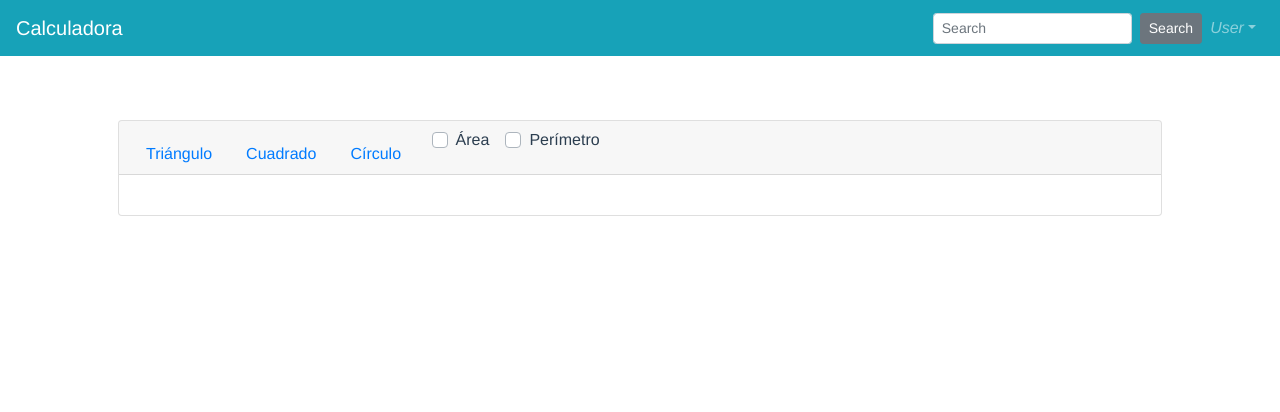
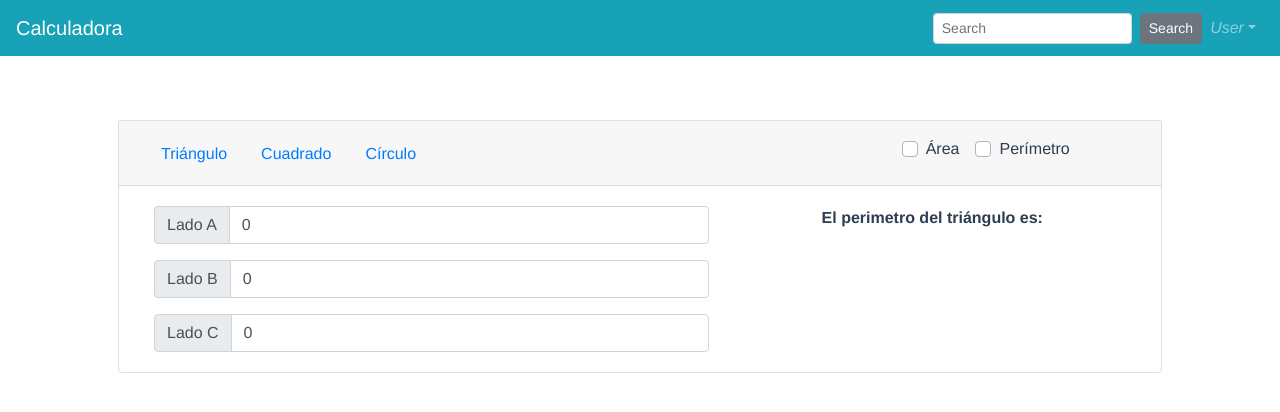
Before and after one commit to esvelpe/Calculadora, a Vue app in the folder calculadora/: page /figuras in a window 1280 px wide. Shown: the top 412 px of the page. Built offline with nearby package versions, Linux system fonts and the light colour scheme.

Commit message:
Componente triángulo

```diff
--- a/calculadora/src/components/PxTriangulo.vue
+++ b/calculadora/src/components/PxTriangulo.vue
@@ -1,27 +1,89 @@
 <template>
   <div>
-    <div v-if="propiedades.includes('area')">
-      AREAAA Lorem, ipsum dolor sit amet consectetur adipisicing elit. Eius sit
-      ab quas quidem nihil autem, commodi doloribus fuga voluptas quibusdam ex
-      cum reprehenderit architecto. Illo reiciendis aliquam omnis beatae
-      voluptatibus!
-    </div>
-    <div v-if="propiedades.includes('perimetro')">
-      Lorem ipsum dolor sit amet, consectetur adipisicing elit. Aperiam sint
-      voluptatem ea cumque neque laudantium nisi nulla reiciendis non. Animi
-      labore reiciendis repellendus obcaecati. Molestias odit doloribus neque ad
-      suscipit.
-    </div>
+    <template>
+      <b-container>
+        <b-row>
+          <b-col cols="7">
+            <b-input-group prepend="Lado A">
+              <b-form-input
+                type="number"
+                placeholder="Ingrese lado A"
+                v-model="ladoA"
+              ></b-form-input>
+            </b-input-group>
+          </b-col>
+          <b-col>
+            <span
+              ><strong
+                >El
+                {{ propiedades.includes("area") ? "area" : "perimetro" }} del
+                triángulo es:</strong
+              ></span
+            >
+          </b-col>
+        </b-row>
+        <b-row>
+          <b-col cols="7">
+            <b-input-group prepend="Lado B" class="mt-3">
+              <b-form-input
+                type="number"
+                placeholder="Ingrese lado B"
+                v-model="ladoB"
+              ></b-form-input>
+            </b-input-group>
+          </b-col>
+          <b-col>
+            <span v-if="propiedades.includes('area')">{{
+              area.toFixed(2)
+            }}</span>
+            <span v-if="propiedades.includes('perimetro')">{{
+              perimetro.toFixed(2)
+            }}</span>
+          </b-col>
+        </b-row>
+        <b-row>
+          <b-col cols="7">
+            <b-input-group prepend="Lado C" class="mt-3">
+              <b-form-input
+                type="number"
+                placeholder="Ingrese lado C"
+                v-model="ladoC"
+              ></b-form-input>
+            </b-input-group>
+          </b-col>
+        </b-row>
+      </b-container>
+    </template>
   </div>
 </template>
 <script>
 export default {
   name: "PxTriangulo",
+  data() {
+    return {
+      ladoA: 0,
+      ladoB: 0,
+      ladoC: 0,
+    };
+  },
   props: {
     propiedades: {
       type: Array,
       default: () => [],
     },
   },
+
+  computed: {
+    area() {
+      const S =
+        (Number(this.ladoA) + Number(this.ladoB) + Number(this.ladoC)) / 2;
+      const radicando =
+        S * (S - this.ladoA) * (S - this.ladoB) * (S - this.ladoC);
+      return Math.sqrt(radicando);
+    },
+    perimetro() {
+      return Number(this.ladoA) + Number(this.ladoB) + Number(this.ladoC);
+    },
+  },
 };
 </script>
--- a/calculadora/src/views/PxFiguras.vue
+++ b/calculadora/src/views/PxFiguras.vue
@@ -2,24 +2,41 @@
   <div class="contenedor">
     <b-card title="Card Title" no-body>
       <b-card-header header-tag="nav">
+        <b-container>
+          <b-row>
+            <b-col cols="9">
               <b-nav card-header tabs>
                 <!-- <b-nav-item>'s with child routes. Note the trailing slash on the first <b-nav-item> -->
-          <b-nav-item @click="toggleTriangulo" exact exact-active-class="active"
+                <b-nav-item
+                  @click="toggleTriangulo"
+                  exact
+                  exact-active-class="active"
                   >Triángulo</b-nav-item
                 >
-          <b-nav-item @click="toggleCuadrado" exact exact-active-class="active"
+                <b-nav-item
+                  @click="toggleCuadrado"
+                  exact
+                  exact-active-class="active"
                   >Cuadrado</b-nav-item
                 >
-          <b-nav-item @click="toggleCirculo" exact exact-active-class="active"
+                <b-nav-item
+                  @click="toggleCirculo"
+                  exact
+                  exact-active-class="active"
                   >Círculo</b-nav-item
                 >
               </b-nav>
+            </b-col>
+            <b-col>
               <b-form-group id="input-group">
                 <b-form-checkbox-group v-model="propiedades" id="check-boxes">
                   <b-form-checkbox value="area">Área</b-form-checkbox>
                   <b-form-checkbox value="perimetro">Perímetro</b-form-checkbox>
                 </b-form-checkbox-group>
               </b-form-group>
+            </b-col>
+          </b-row>
+        </b-container>
       </b-card-header>
 
       <b-card-body>
@@ -101,8 +118,8 @@ export default {
   margin-top: 5%;
 }
 #input-group {
-  position: absolute;
-  bottom: 50%;
-  left: 30%;
+  position: relative;
+  bottom: -10%;
+  left: -10%;
 }
 </style>
```
Lines whose indentation alone changed are shown as unchanged.
